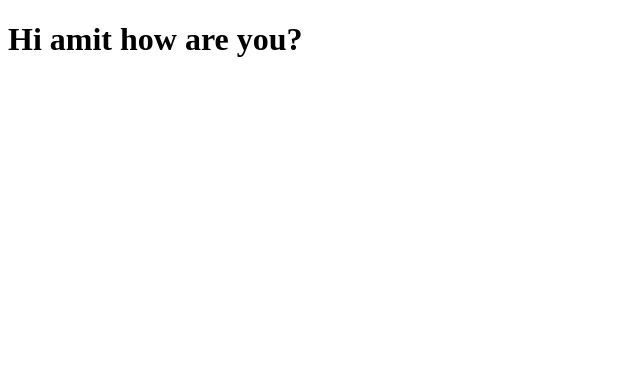
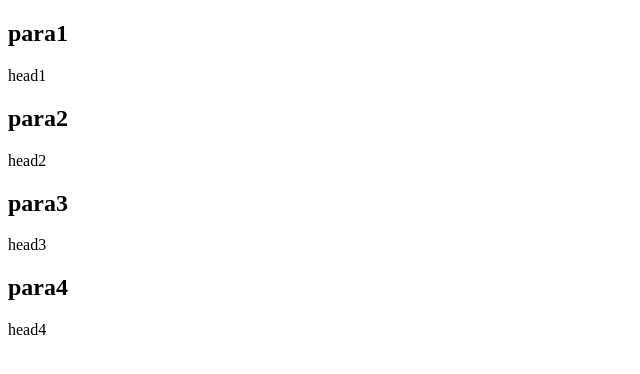
Before and after one commit to AmitKumardev2021/java-script-amit, a plain HTML site: page day-13/index.html in a window 1280 px wide. Shown: the whole page, without its empty margins (0-640 px from the left). Drawn offline with Linux system fonts and the light colour scheme.

Commit message:
file update5

```diff
--- a/day-13/index.html
+++ b/day-13/index.html
@@ -7,7 +7,19 @@
     <title>Document</title>
 </head>
 <body>
-    <h1>Hi amit how are you?</h1>
+   <h2 class="li">para1</h2>
+<div id="div1">
+    <p class="li">head1</p>
+<h2 >para2</h2>
+<p class="li">head2</p>
+<h2>para3</h2>
+<p>head3</p>
+<h2>para4</h2>
+<p class="li">head4</p>
+
+
+</div>
+
     <script src="script.js"></script>
 </body>
 </html>
--- a/day-13/script.js
+++ b/day-13/script.js
@@ -27,16 +27,52 @@
 
 
 
-let person ={
-    name:"Amit",
-    age: 29,
-    get getName() {
-        return this.name.toUpperCase();
+// let person ={
+//     name:"Amit",
+//     age: 29,
+//     get getName() {
+//         return this.name.toUpperCase();
 
-    }
+//     }
 
 
 
-};
+// };
 
-console.log(person.getName);
+// console.log(person.getName);
+
+
+// //
+// let time = {
+//     id:121,
+//     emailId:"crazyone.amit@gmail.com",
+//     personInfo : {
+//         name:"Amit",
+//         addresss : {
+//             city:"patna",
+//             state:"bihar",
+//             pin:800007,
+//         }
+//     }
+// };
+
+// // console.log(time);
+
+// console.log(time.personInfo.addresss);
+
+//  element ID
+
+// let ele2 = document.getElementById("change2");
+// let ele3 = document.getElementsByClassName("ai");
+
+// // ele2.innerHTML="hello";
+
+
+
+// for(let i =0;ele3.length;i++){
+//     ele3[i].innerHTML="hello";
+// }
+// // console.log(ele2);
+// console.log(ele3);
+
+// query selector
```
